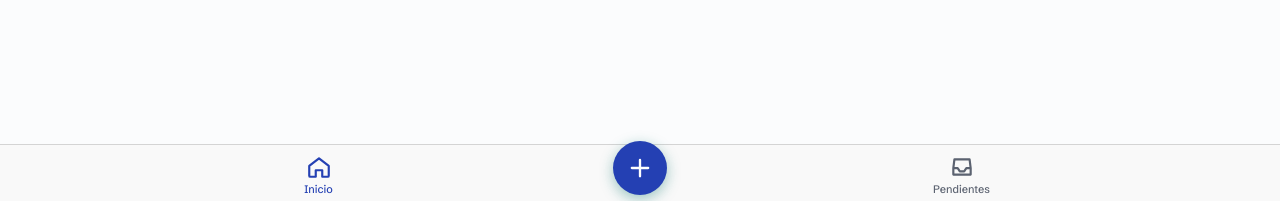
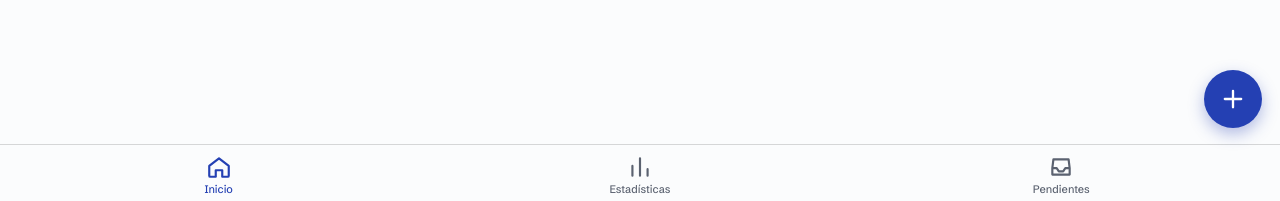
Before and after one commit to Andres-gitthub/cuadra, a Next.js app: page / in a window 1280 px wide. Shown: the part 596-797 px from the top of the page. Built offline with nearby package versions, Linux system fonts and the light colour scheme; no server answers; the database is empty.

Commit message:
Barra inferior con Estadísticas y botón de añadir flotante
Co-Authored-By: Claude Opus 5.5 <noreply@anthropic.com>

```diff
--- a/app/BarraInferior.tsx
+++ b/app/BarraInferior.tsx
@@ -3,33 +3,37 @@
 import Link from "next/link";
 import { usePathname } from "next/navigation";
 
+const PESTAÑAS = [
+  { href: "/", texto: "Inicio", icono: "M3 11 12 4l9 7v9a1 1 0 0 1-1 1h-5v-6H9v6H4a1 1 0 0 1-1-1v-9Z" },
+  { href: "/estadisticas", texto: "Estadísticas", icono: "M5 20V11M12 20V4M19 20v-6" },
+  { href: "/pendientes", texto: "Pendientes", icono: "M4 13h4l2 3h4l2-3h4M5 5h14l1 8v6H4v-6l1-8Z" },
+];
+
 export function BarraInferior({ pendientes }: { pendientes: number }) {
   const ruta = usePathname();
 
   return (
-    <nav className="barra-inferior" aria-label="Navegación principal">
-      <Link href="/" className={`pestaña${ruta === "/" ? " activa" : ""}`}>
-        <svg viewBox="0 0 24 24" width="26" height="26" aria-hidden>
-          <path d="M3 11 12 4l9 7v9a1 1 0 0 1-1 1h-5v-6H9v6H4a1 1 0 0 1-1-1v-9Z" />
-        </svg>
-        Inicio
-      </Link>
-
+    <>
       <Link href="/movimiento/nuevo" className="boton-añadir" aria-label="Añadir gasto">
         <svg viewBox="0 0 24 24" width="28" height="28" aria-hidden>
           <path d="M12 5v14M5 12h14" />
         </svg>
       </Link>
-
-      <Link href="/pendientes" className={`pestaña${ruta === "/pendientes" ? " activa" : ""}`}>
+      <nav className="barra-inferior" aria-label="Navegación principal">
+        {PESTAÑAS.map((p) => (
+          <Link key={p.href} href={p.href} className={`pestaña${ruta === p.href ? " activa" : ""}`}>
             <span className="con-globo">
               <svg viewBox="0 0 24 24" width="26" height="26" aria-hidden>
-            <path d="M4 13h4l2 3h4l2-3h4M5 5h14l1 8v6H4v-6l1-8Z" />
+                <path d={p.icono} />
               </svg>
-          {pendientes > 0 && <span className="globo">{pendientes > 99 ? "99+" : pendientes}</span>}
+              {p.href === "/pendientes" && pendientes > 0 && (
+                <span className="globo">{pendientes > 99 ? "99+" : pendientes}</span>
+              )}
             </span>
-        Pendientes
+            {p.texto}
           </Link>
+        ))}
       </nav>
+    </>
   );
 }
--- a/app/globals.css
+++ b/app/globals.css
@@ -676,11 +676,11 @@ button {
   bottom: 0;
   z-index: 10;
   display: grid;
-  grid-template-columns: 1fr auto 1fr;
+  grid-template-columns: repeat(3, 1fr);
   align-items: center;
   height: calc(var(--alto-barra) + env(safe-area-inset-bottom));
-  padding: 0 24px env(safe-area-inset-bottom);
-  background: rgb(249 249 249 / 0.88);
+  padding: 0 8px env(safe-area-inset-bottom);
+  background: rgb(251 252 253 / 0.9);
   backdrop-filter: saturate(180%) blur(20px);
   -webkit-backdrop-filter: saturate(180%) blur(20px);
   border-top: 0.5px solid rgb(0 0 0 / 0.15);
@@ -711,15 +711,18 @@ button {
 }
 
 .boton-añadir {
+  position: fixed;
+  right: 18px;
+  bottom: calc(var(--alto-barra) + env(safe-area-inset-bottom) + 16px);
+  z-index: 11;
   display: grid;
   place-items: center;
-  width: 54px;
-  height: 54px;
-  margin-top: -14px;
+  width: 58px;
+  height: 58px;
   border-radius: 50%;
   background: var(--primario);
   color: #fff;
-  box-shadow: 0 4px 14px rgb(15 118 110 / 0.4);
+  box-shadow: 0 6px 16px rgb(36 64 179 / 0.35);
 }
 
 .boton-añadir:active {
```
Lines whose indentation alone changed are shown as unchanged.
